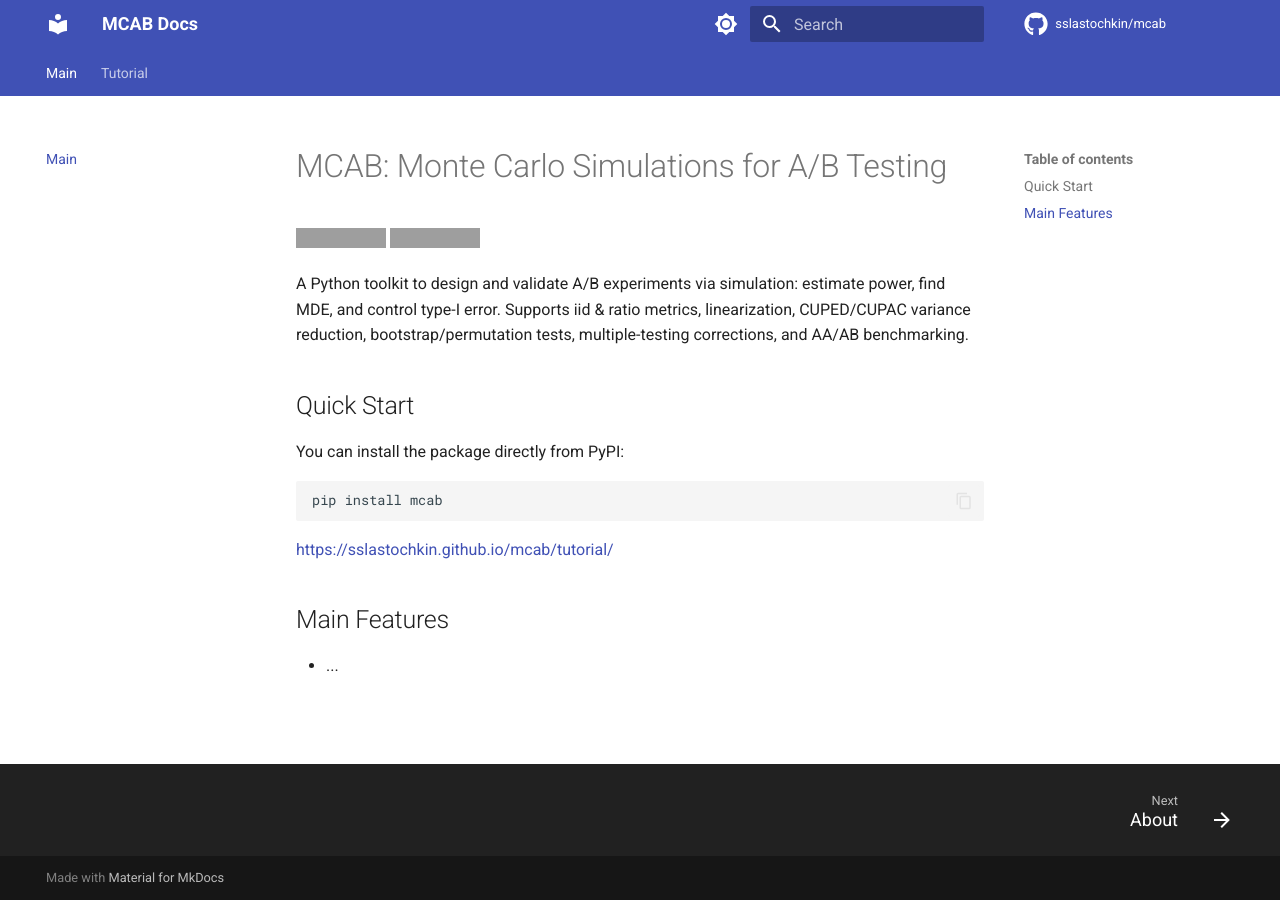
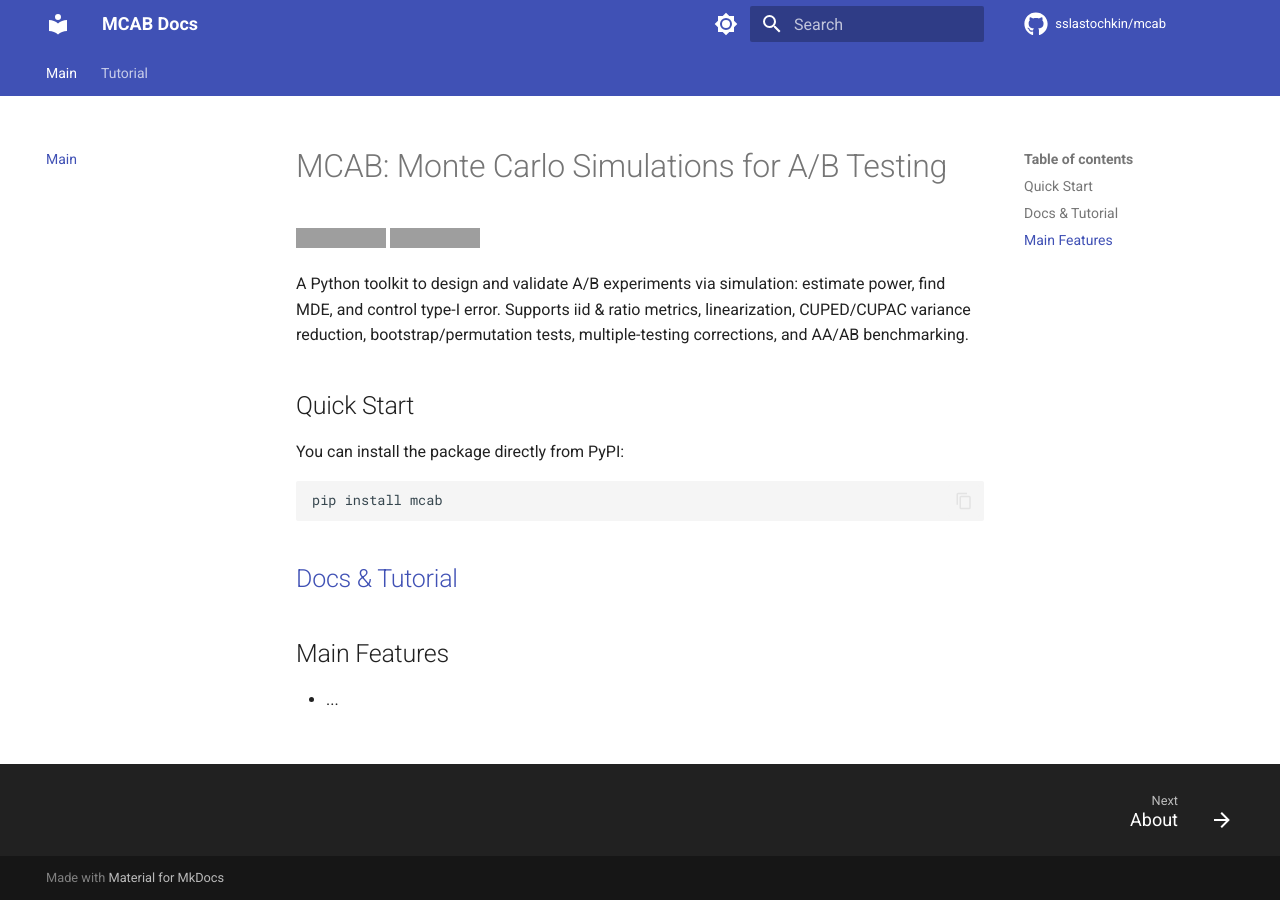
Before and after one commit to sslastochkin/mcab, an MkDocs documentation site: the page built from docs/README.md, in a window 1280 px wide. Built offline with MkDocs 1.6.1 and Material for MkDocs 9.7.7, drawn with Linux system fonts in a browser that asks for light colours; comment, search, counter and statistics services are not loaded; grey boxes are pictures that could not be loaded.

Commit message:
Update README.md

````diff
--- a/docs/README.md
+++ b/docs/README.md
@@ -13,7 +13,7 @@ You can install the package directly from PyPI:
 pip install mcab
 ```
 
-[https://sslastochkin.github.io/mcab/tutorial/](Tutorial)
+## [Docs & Tutorial](https://sslastochkin.github.io/mcab/tutorial/)
 
 ## Main Features
 - ...
````
